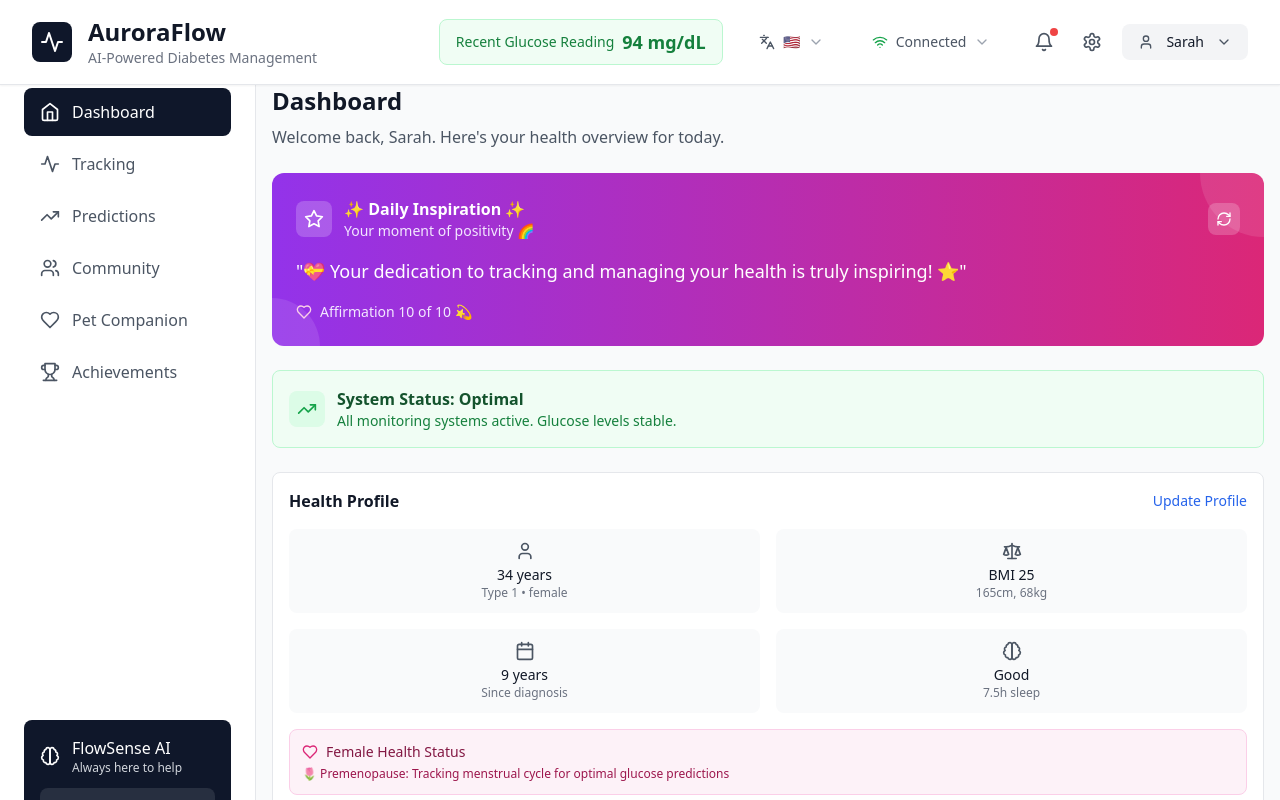
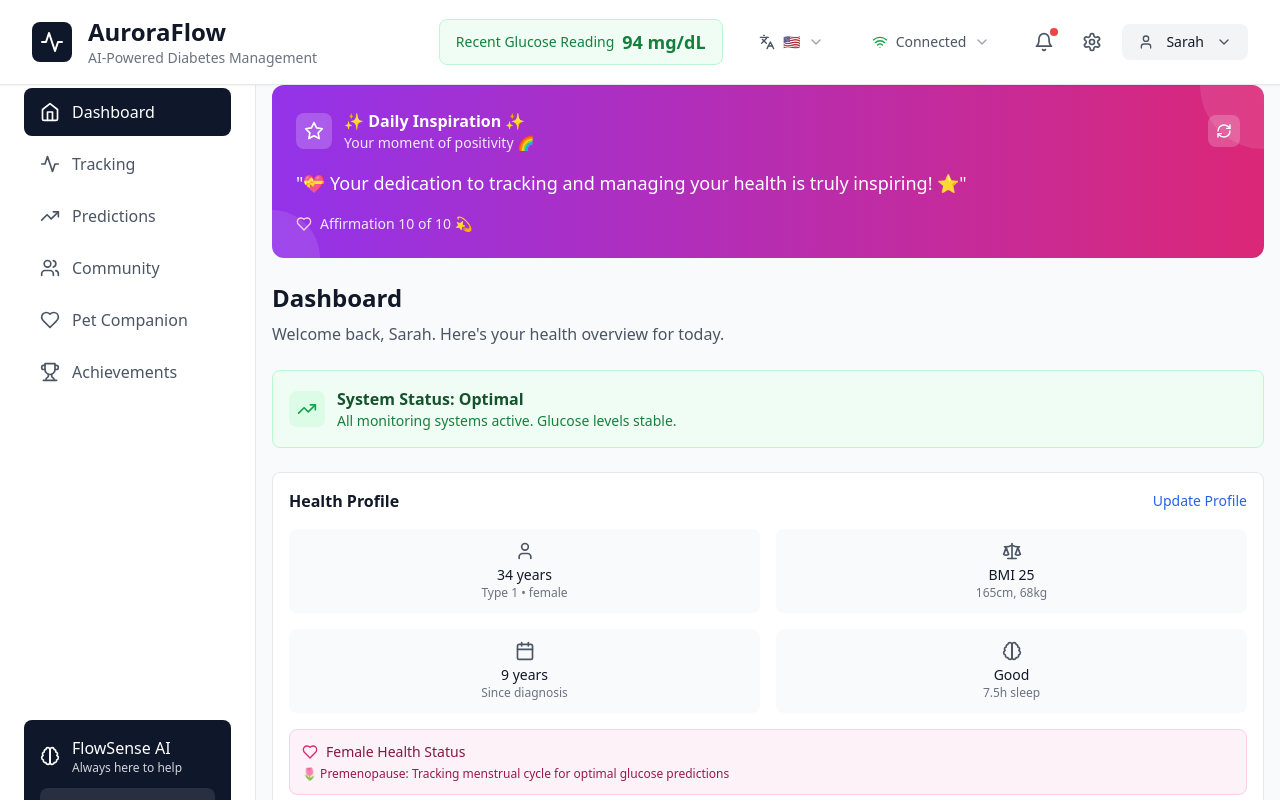
Before and after one commit to Isap31/DiabetesAI-Tracking, a React (Vite) app: page / in a window 1280 px wide. Shown: the top 800 px of the page. Built offline with nearby package versions, Linux system fonts and the light colour scheme.

Commit message:
Move Dashboard title above Welcome section

```diff
--- a/src/components/HomeTab.tsx
+++ b/src/components/HomeTab.tsx
@@ -693,15 +693,15 @@ const HomeTab: React.FC<HomeTabProps> = ({ allLogs, onDataLogged, language }) =>
         </div>
       )}
 
-      {/* Page Header */}
+      {/* Daily Affirmation */}
+      <div className="px-4">
+        <DailyAffirmation language={language} />
+      </div>
+
+      {/* Dashboard Title - Moved here, right above Welcome section */}
       <div className="px-4">
         <h2 className="text-2xl font-bold text-gray-900 mb-2">{t.dashboard}</h2>
         <p className="text-gray-600">{t.welcomeBack}, Sarah. {t.healthOverview}</p>
-      </div>
-
-      {/* Daily Affirmation */}
-      <div className="px-4">
-        <DailyAffirmation language={language} />
       </div>
 
       {/* Current Status Alert */}
```
